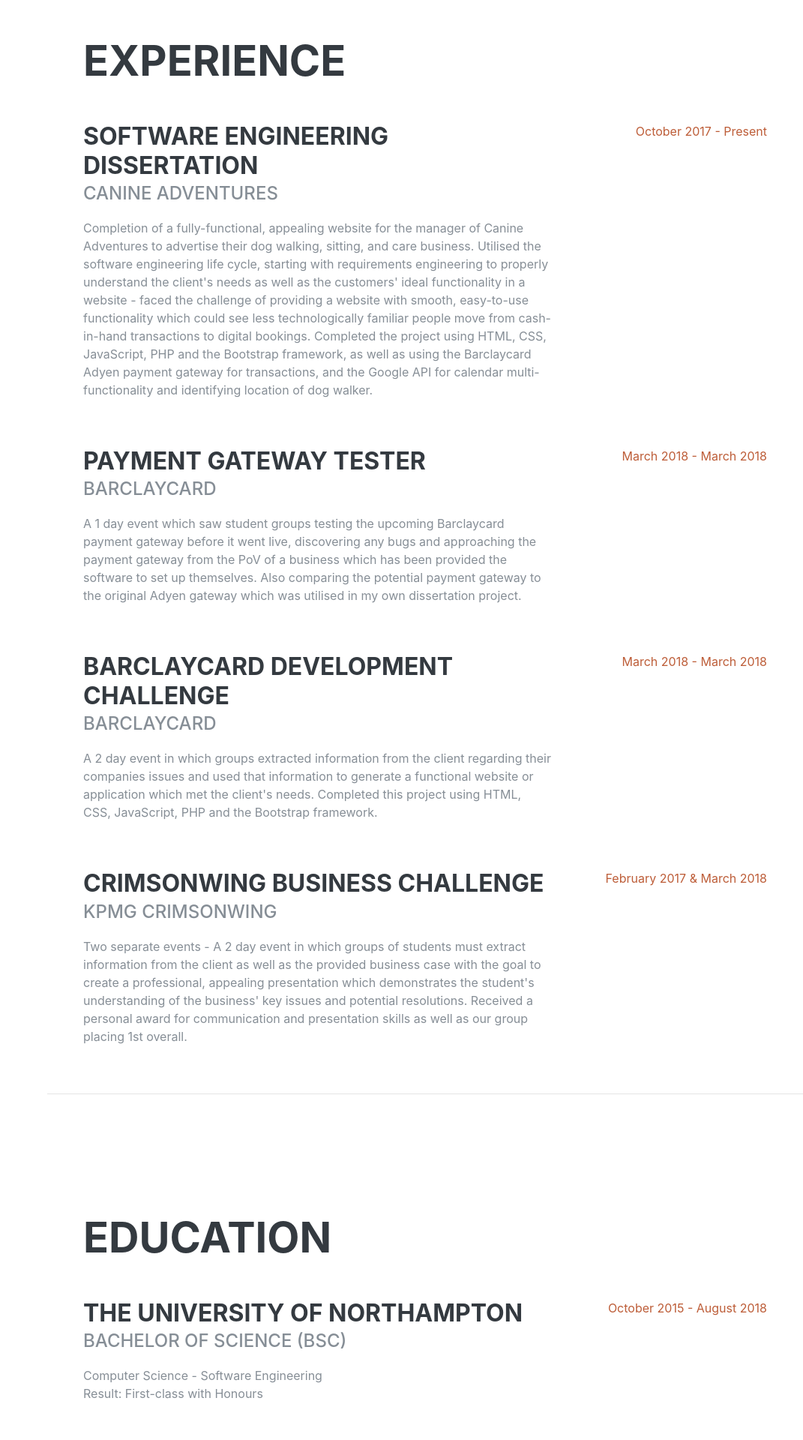
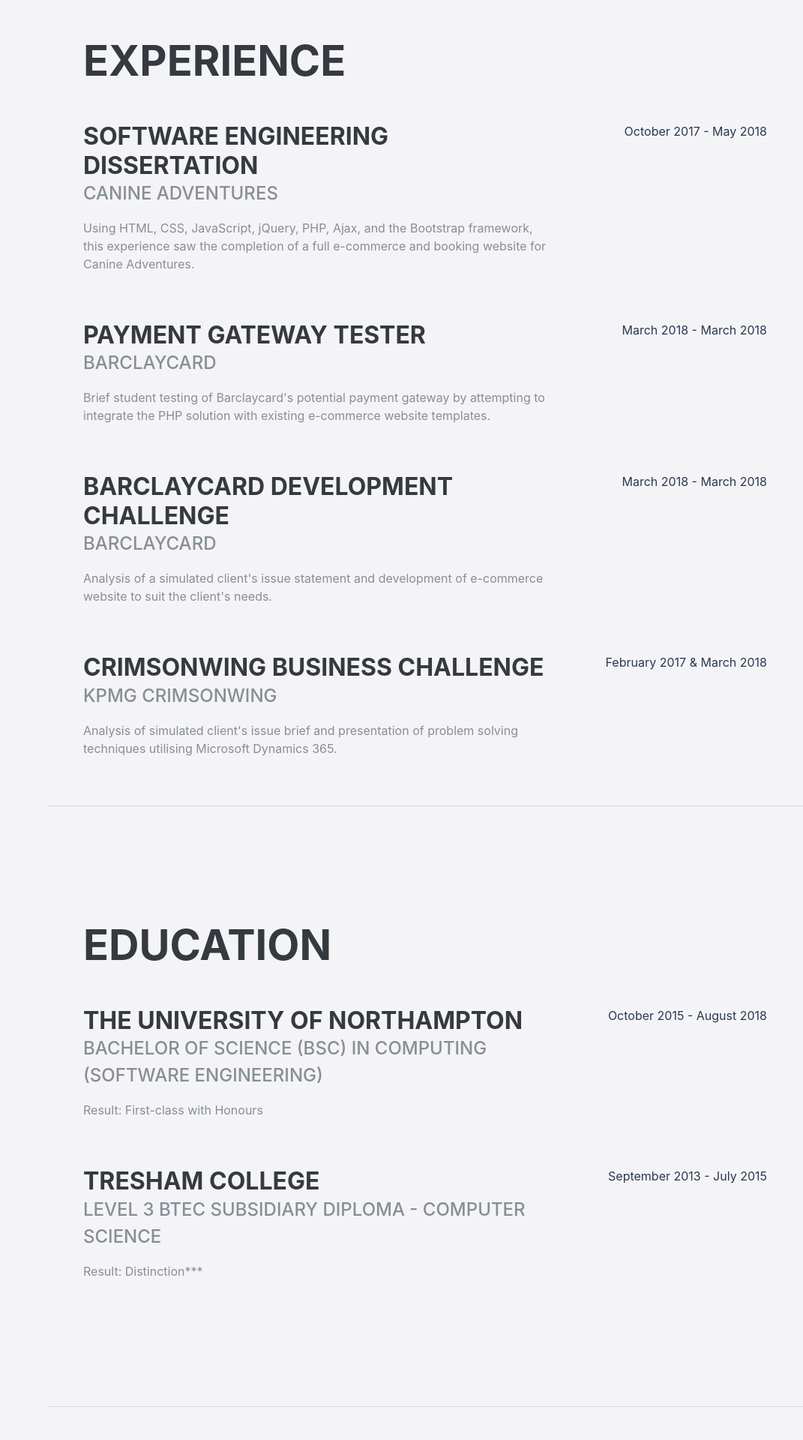
Before and after one commit to Bryn-Weed/Bryn-Weed.github.io, a PHP site: page / in a window 1280 px wide. Shown: the part 801-2721 px from the top of the page at 75% size, without its empty margins (209-1280 px from the left). Run offline with PHP 8.4, Linux system fonts and the light colour scheme; some web fonts are replaced.

Commit message:
Data Update

```diff
--- a/index.html
+++ b/index.html
@@ -66,7 +66,7 @@
           <h1 class="mb-0">Bryn
             <span class="text-primary">Weed</span>
           </h1>
-          <div class="subheading mb-5">20 Lucas Close · Wellingborough, NN95AJ · 07968474746 ·
+          <div class="subheading mb-5">Wellingborough · Northamptonshire · 07968474746 ·
             <a href="mailto:name@email.com">brynweed@gmail.com</a>
           </div>
           <p class="lead mb-5">Keen graduate seeking growth and experience within a dynamic company as web developer. </p>
@@ -94,10 +94,10 @@
             <div class="resume-content mr-auto">
               <h3 class="mb-0">Software Engineering Dissertation</h3>
               <div class="subheading mb-3">Canine Adventures</div>
-              <p>Completion of a fully-functional, appealing website for the manager of Canine Adventures to advertise their dog walking, sitting, and care business. Utilised the software engineering life cycle, starting with requirements engineering to properly understand the client's needs as well as the customers' ideal functionality in a website - faced the challenge of providing a website with smooth, easy-to-use functionality which could see less technologically familiar people move from cash-in-hand transactions to digital bookings. Completed the project using HTML, CSS, JavaScript, PHP and the Bootstrap framework, as well as using the Barclaycard Adyen payment gateway for transactions, and the Google API for calendar multi-functionality and identifying location of dog walker. </p>
+              <p>Using HTML, CSS, JavaScript, jQuery, PHP, Ajax, and the Bootstrap framework, this experience saw the completion of a full e-commerce and booking website for Canine Adventures. </p>
             </div>
             <div class="resume-date text-md-right">
-              <span class="text-primary">October 2017 - Present</span>
+              <span class="text-primary">October 2017 - May 2018</span>
             </div>
           </div>
 
@@ -105,7 +105,7 @@
             <div class="resume-content mr-auto">
               <h3 class="mb-0">Payment Gateway Tester</h3>
               <div class="subheading mb-3">Barclaycard</div>
-              <p>A 1 day event which saw student groups testing the upcoming Barclaycard payment gateway before it went live, discovering any bugs and approaching the payment gateway from the PoV of a business which has been provided the software to set up themselves. Also comparing the potential payment gateway to the original Adyen gateway which was utilised in my own dissertation project. </p>
+              <p>Brief student testing of Barclaycard's potential payment gateway by attempting to integrate the PHP solution with existing e-commerce website templates. </p>
             </div>
             <div class="resume-date text-md-right">
               <span class="text-primary">March 2018 - March 2018</span>
@@ -116,7 +116,7 @@
             <div class="resume-content mr-auto">
               <h3 class="mb-0">Barclaycard Development Challenge</h3>
               <div class="subheading mb-3">Barclaycard</div>
-              <p>A 2 day event in which groups extracted information from the client regarding their companies issues and used that information to generate a functional website or application which met the client's needs. Completed this project using HTML, CSS, JavaScript, PHP and the Bootstrap framework.</p>
+              <p>Analysis of a simulated client's issue statement and development of e-commerce website to suit the client's needs. </p>
             </div>
             <div class="resume-date text-md-right">
               <span class="text-primary">March 2018 - March 2018</span>
@@ -127,7 +127,7 @@
             <div class="resume-content mr-auto">
               <h3 class="mb-0">Crimsonwing Business Challenge</h3>
               <div class="subheading mb-3">KPMG Crimsonwing</div>
-              <p>Two separate events - A 2 day event in which groups of students must extract information from the client as well as the provided business case with the goal to create a professional, appealing presentation which demonstrates the student's understanding of the business' key issues and potential resolutions. Received a personal award for communication and presentation skills as well as our group placing 1st overall.</p>
+              <p>Analysis of simulated client's issue brief and presentation of problem solving techniques utilising Microsoft Dynamics 365.</p>
             </div>
             <div class="resume-date text-md-right">
               <span class="text-primary">February 2017 & March 2018</span>
@@ -147,8 +147,7 @@
           <div class="resume-item d-flex flex-column flex-md-row mb-5">
             <div class="resume-content mr-auto">
               <h3 class="mb-0">The University of Northampton</h3>
-              <div class="subheading mb-3">Bachelor of Science (BSc)</div>
-              <div>Computer Science - Software Engineering</div>
+              <div class="subheading mb-3">Bachelor of Science (BSc) in Computing (Software Engineering)</div>
               <p>Result: First-class with Honours</p>
             </div>
             <div class="resume-date text-md-right">
@@ -181,7 +180,7 @@
             <p>C++, Java, Javascript, SQL, PHP, HTML, CSS,
               Ajax, Cypher Query Language</p>
             <p>Tools:</p>
-            <p>PHPunit, PuTTY, Vagrant, Windowbuilder, Matlabs, Visualbox, Google API, Payment Gateway solutions, JavaFX, Bootstrap</p>
+            <p>PHPunit, PuTTY, Vagrant, Windowbuilder, Matlabs, Virtualbox, Google API, <br>Adyen Payment Gateway, JavaFX, Bootstrap, Scenebuilder, Github, Neo4J<br> Oracle 12c, MySQL Workbench, Microsoft Office suite, Atom</p>
 
 
 
@@ -235,6 +234,9 @@
             <li>
               <i class="fa-li fa fa-trophy text-warning"></i>
               2nd Place - Barclaycard - Barclaycard Technology Challenge Event 2018</li>
+              <li>
+                <i class="fa-li fa fa-trophy text-warning"></i>
+              Bronze - University of Northampton - Employability Plus Certification</li>
           </ul>
         </div>
       </section>
--- a/scss/_bootstrap-overrides.scss
+++ b/scss/_bootstrap-overrides.scss
@@ -1,5 +1,5 @@
 .bg-primary {
-  background-color: $primary !important;
+  background-color: #007bff !important;
 }
 
 .text-primary {
```
Also changed, not shown: css/resume.css (+6 -5 lines), css/resume.min.css.
